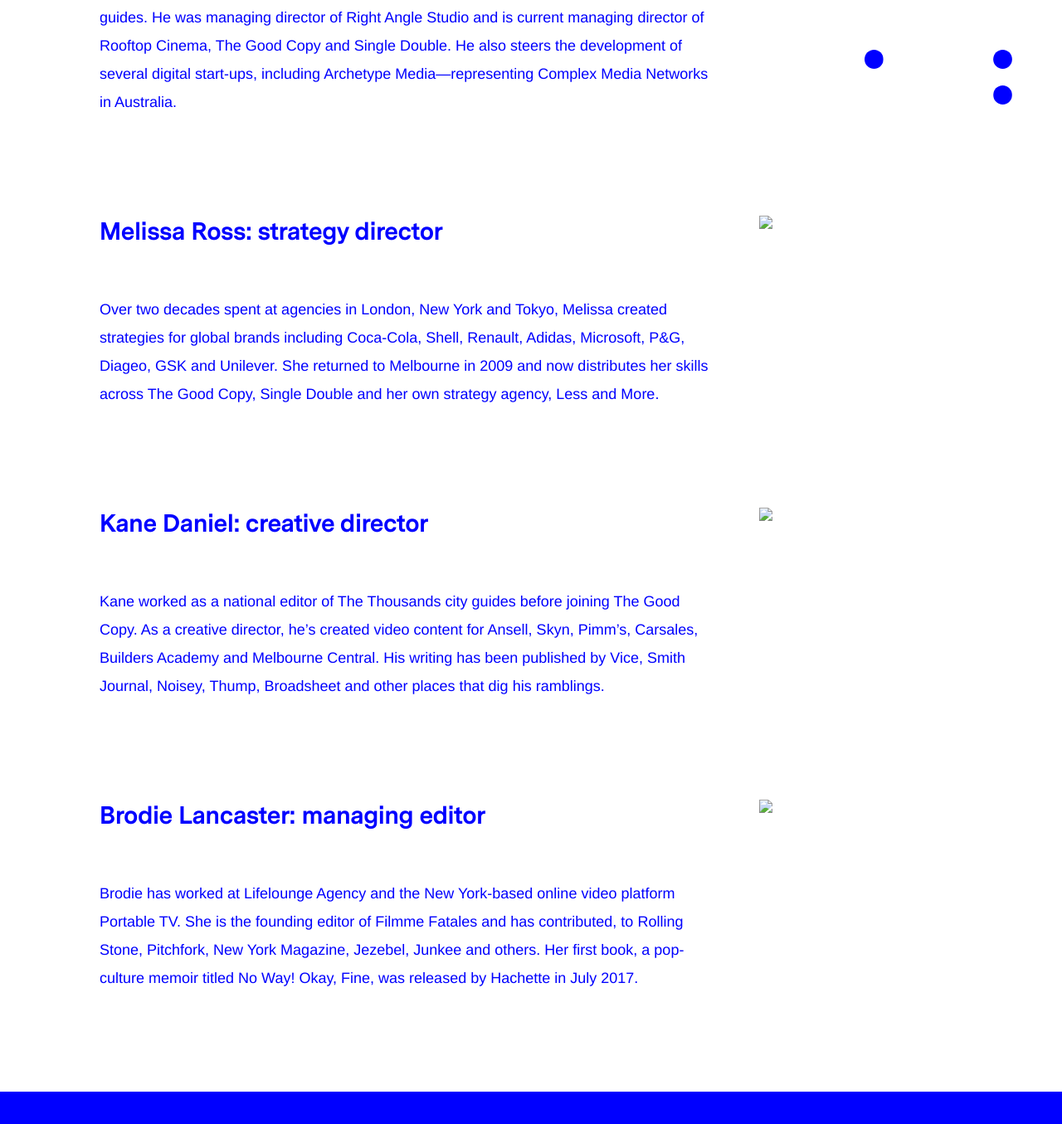
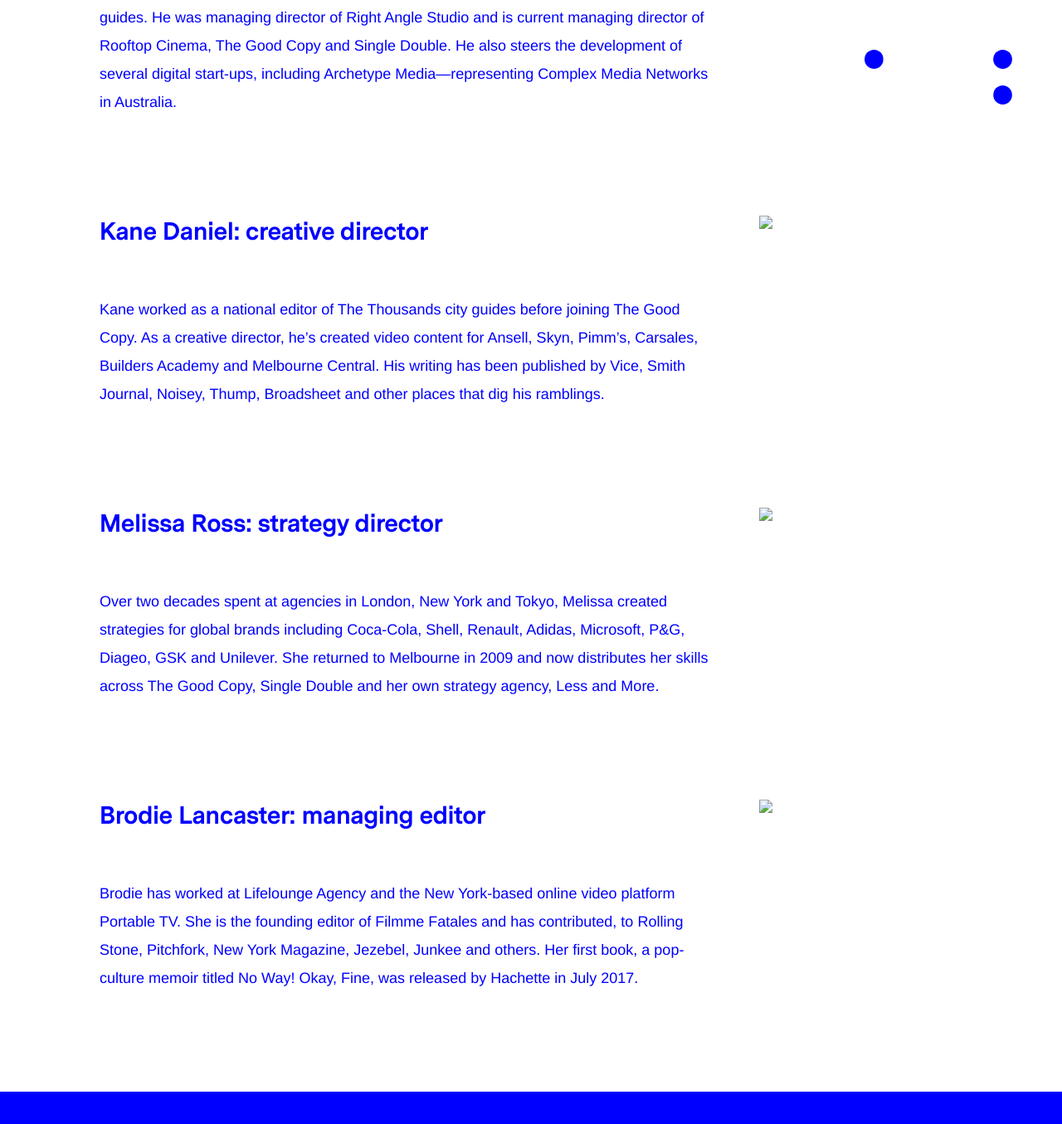
Before and after one commit to less-and-more/singledouble-siteleaf, a Jekyll site: the page built from us.markdown, in a window 1280 px wide and 1400 px high, scrolled down 666 px. Shown: the top 1355 px of the window at 83% size. Built offline with Jekyll 4.4.1, drawn with Linux system fonts in a browser that asks for light colours; some web fonts are replaced.

Commit message:
Updated Us and 1 other file

```diff
--- a/_layouts/us.html
+++ b/_layouts/us.html
@@ -10,7 +10,7 @@
     </div>
   </div>
 
-  {% assign sorted_people = site.people | sort:"position" %}
+  {% assign sorted_people = site.people %}
   {% for people in sorted_people %}
 
     <div class="flex-grid right-to-left">
```
Also changed, not shown: _layouts/work.html (+6 -8 lines).
